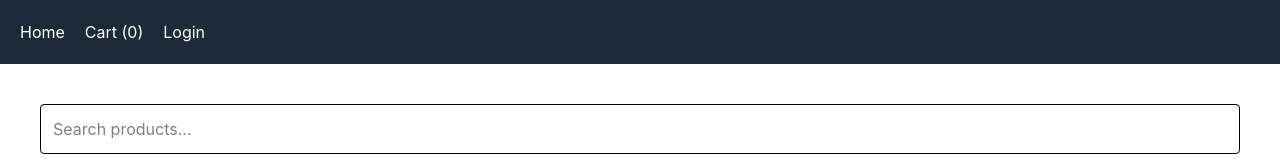
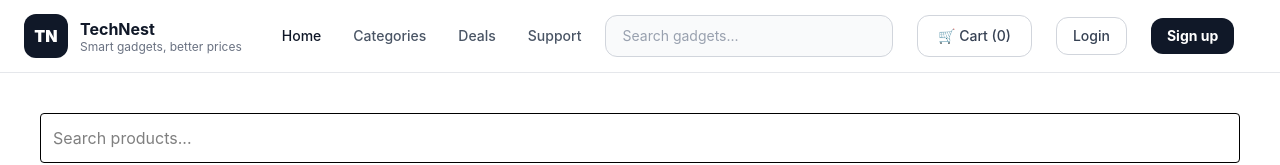
Before and after one commit to Iresha2002/Tech-Nest, a Vue app: page / in a window 1280 px wide. Shown: the top 165 px of the page. Built offline with nearby package versions, Linux system fonts and the light colour scheme; no server answers.

Commit message:
redesign nav bar UI

```diff
--- a/src/components/NavBar.vue
+++ b/src/components/NavBar.vue
@@ -7,21 +7,87 @@ const cartStore = useCartStore()
 </script>
 
 <template>
+<nav  class=" bg-white border-b border-gray-200 sticky top-0 z-50">
+    <div class="max-w-7xl mx-auto px-6">
+            <div class="flex items-center h-[72px] gap-6">
 
-  <nav class="p-5 bg-gray-800 text-white flex gap-5">
+     <RouterLink to="/" class="flex items-center gap-3 shrink-0">
+          <div class="w-11 h-11 rounded-xl bg-gray-900 flex items-center justify-center shrink-0">
+            <span class="text-white font-black text-base">TN</span>
+          </div>
 
-    <RouterLink to="/">
-      Home
-    </RouterLink>
 
-    <RouterLink to="/cart">
+        <div>
+            <p class="text-gray-900 font-bold text-base leading-tight">
+              TechNest
+            </p>
+            <p class="text-gray-500 text-xs leading-tight">
+              Smart gadgets, better prices
+            </p>
+          </div>
+      </RouterLink>
+
+  <!-- <nav class="p-5 bg-gray-800 text-white flex gap-5"> -->
+
+    <div class="flex items-center gap-8 ml-4">
+          <RouterLink to="/" class="text-sm font-medium text-gray-900">
+            Home
+          </RouterLink>
+
+
+    <!-- <RouterLink to="/cart">
       Cart ({{ cartStore.items.length }})
     </RouterLink>
 
     <RouterLink to="/login">
       Login
-    </RouterLink>
+    </RouterLink> -->
+             <RouterLink to="/categories" class="text-sm font-medium text-gray-600 hover:text-gray-900">
+            Categories
+          </RouterLink>
 
+          <RouterLink to="/deals" class="text-sm font-medium text-gray-600 hover:text-gray-900">
+            Deals
+          </RouterLink>
+
+          <RouterLink to="/support" class="text-sm font-medium text-gray-600 hover:text-gray-900">
+            Support
+          </RouterLink>
+        </div>
+
+       <div class="relative">
+          <input
+            type="text"
+            placeholder="Search gadgets..."
+            class="w-72 pl-4 pr-10 py-2.5 text-sm border rounded-xl bg-gray-50 border-gray-300 text-gray-900 placeholder-gray-400 focus:outline-none focus:border-gray-400"
+          />
+        </div>
+
+        <RouterLink
+          to="/cart"
+          class="flex items-center gap-2 bg-white border border-gray-300 text-gray-700 hover:bg-gray-50 px-5 py-2.5 rounded-xl text-sm font-medium"
+        >
+          🛒 Cart ({{ cartStore.items.length }})
+        </RouterLink>
+
+        <RouterLink
+          to="/login"
+          class="border border-gray-300 text-gray-700 hover:text-gray-900 px-4 py-2 rounded-xl text-sm font-medium"
+        >
+          Login
+        </RouterLink>
+
+        <RouterLink
+          to="/login?tab=signup"
+          class="bg-gray-900 text-white hover:bg-gray-800 px-4 py-2 rounded-xl text-sm font-bold"
+        >
+          Sign up
+        </RouterLink>
+
+   </div>
+    </div>
   </nav>
 
+  <!-- </nav> -->
+
 </template>
```
